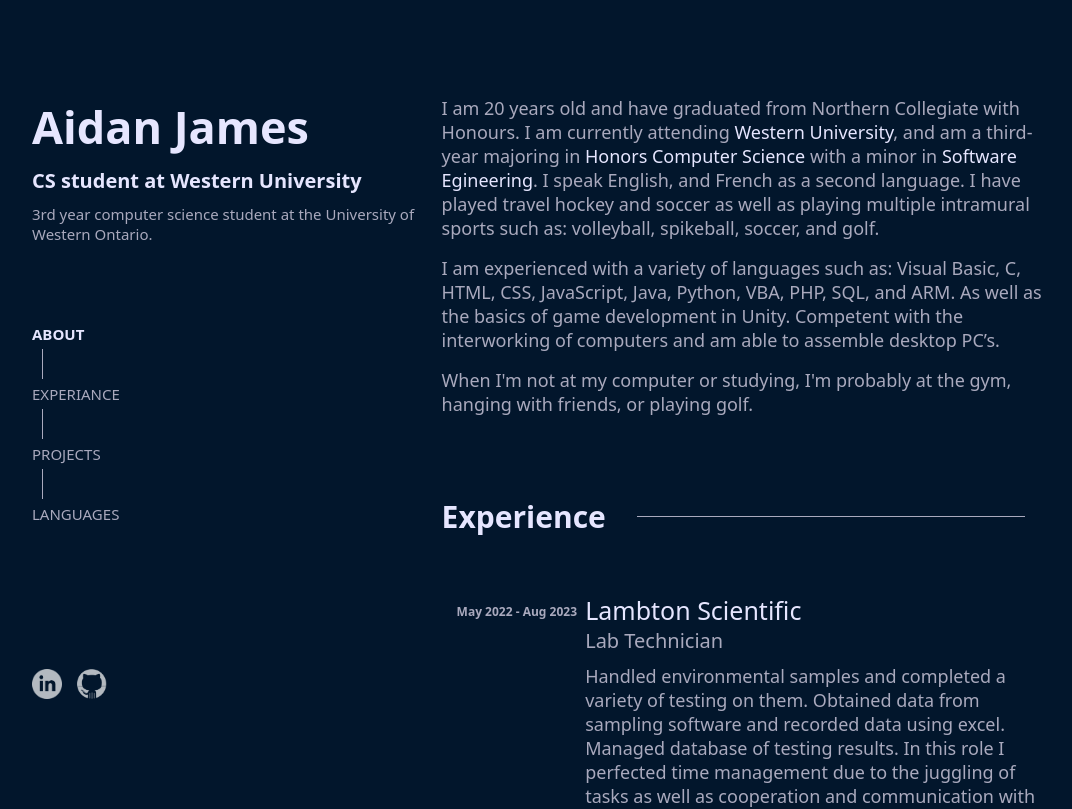
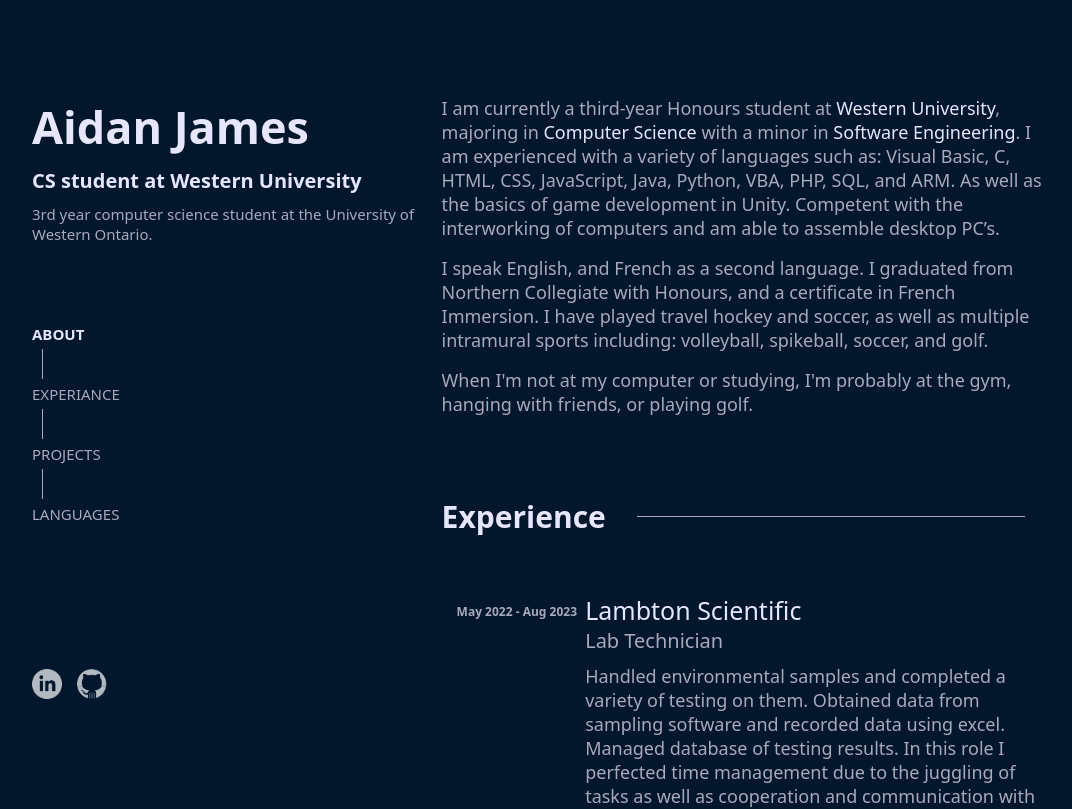
Before and after one commit to aidanjames97/my-portfolio, a React (Create React App) app: page / in a window 1280 px wide. Shown: the top 809 px of the page, without its empty margins (96-1168 px from the left). Built offline with nearby package versions, Linux system fonts and the light colour scheme; the HTML template or start-up script is replaced by a standard one.

Commit message:
rework about paragraph and spelling

```diff
--- a/src/site.js
+++ b/src/site.js
@@ -158,29 +158,27 @@
                     {/* about me section */}
                     <section id="about" className="aboutMe">
                         <b className="aboutMeText">
-                            I am 20 years old and have graduated from Northern Collegiate with Honours.
-                            I am currently attending
+                            I am currently a third-year Honours student at
                         </b>
                         <span className="aboutMeTextColor"> Western University</span>
                         <b className="aboutMeText">
-                            , and am a third-year majoring in
+                            , majoring in
                         </b>
-                        <span className="aboutMeTextColor"> Honors Computer Science </span>
+                        <span className="aboutMeTextColor"> Computer Science </span>
                         <b className="aboutMeText">
                             with a minor in
                         </b>
-                        <span className="aboutMeTextColor"> Software Egineering</span>
+                        <span className="aboutMeTextColor"> Software Engineering</span>
                         <b className="aboutMeText">
-                            . I speak English, and French as a second language.
-                            I have played travel hockey and soccer as well as playing multiple
-                            intramural sports such as: volleyball, spikeball, soccer, and golf.
+                            . I am experienced with a variety of languages such as: Visual Basic, C,
+                            HTML, CSS, JavaScript, Java, Python, VBA, PHP, SQL, and ARM. As well as the basics of
+                            game development in Unity. Competent with the interworking of computers and am able to assemble desktop PC’s.
                         </b>
                         <p></p>
-                        {/* second paragraph about me */}
                         <b className="aboutMeText">
-                            I am experienced with a variety of languages such as: Visual Basic, C,
-                            HTML, CSS, JavaScript, Java, Python, VBA, PHP, SQL, and ARM. As well as the basics of
-                            game development in Unity. Competent with the interworking of computers and am able to assemble desktop PC’s.
+                            I speak English, and French as a second language. I graduated from Northern Collegiate with
+                            Honours, and a certificate in French Immersion. I have played travel hockey and soccer, as
+                            well as multiple intramural sports including: volleyball, spikeball, soccer, and golf.
                         </b>
                         <p></p>
                         {/* third paragraph about me */}
```
